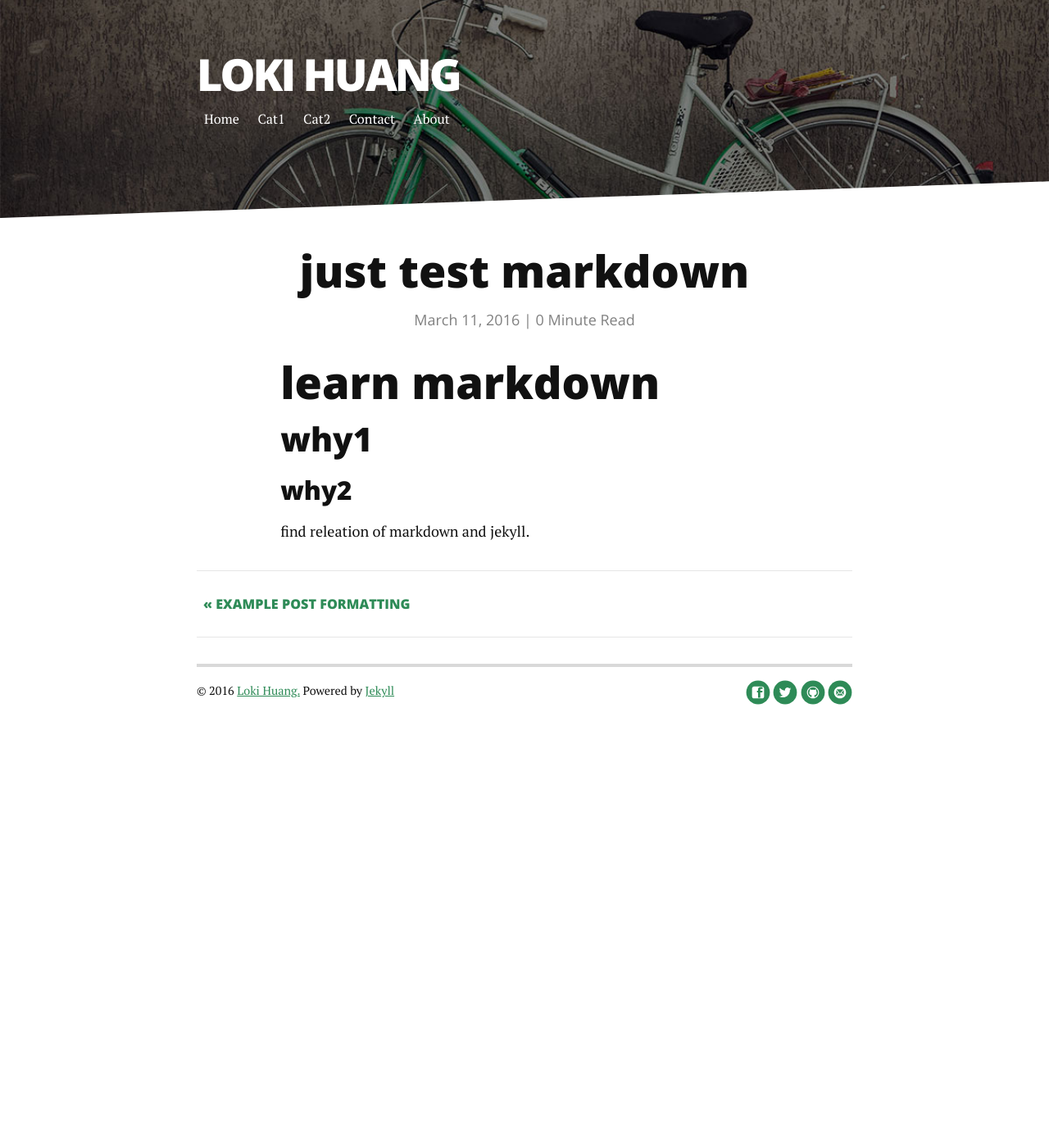
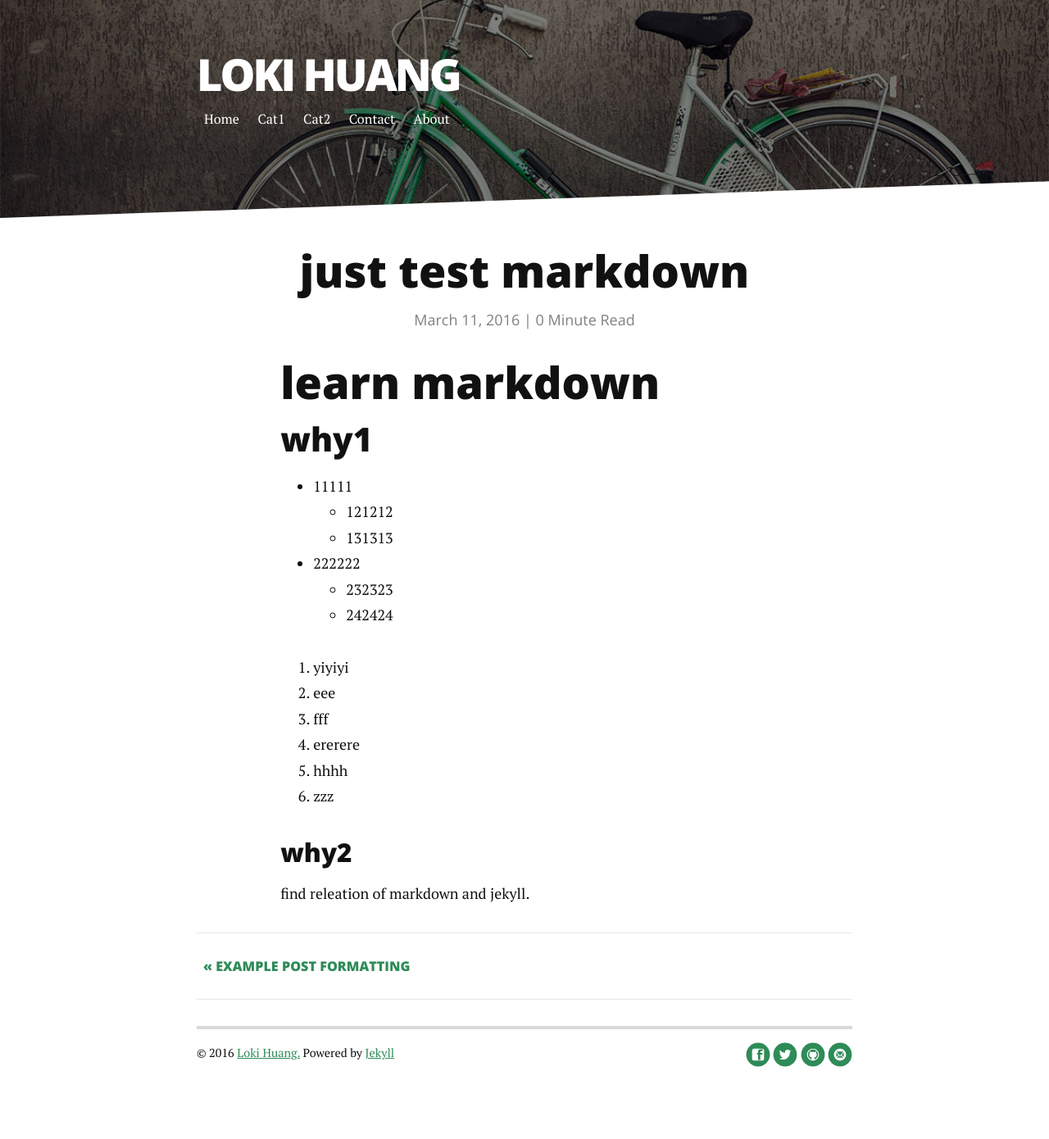
Before and after one commit to huyfaeng/huyfaeng.github.io, a Jekyll site: the page built from _posts/2016-03-11-test-markdown.markdown, in a window 1280 px wide. Shown: the whole page at 82% size. Built offline with Jekyll 4.4.1, drawn with Linux system fonts in a browser that asks for light colours; nearby versions of some CDN libraries; comment, search, counter and statistics services are not loaded; before the commit the page ends 948 px from its top, so only the background shows below that.

Commit message:
Update 2016-03-11-test-markdown.markdown

```diff
--- a/_posts/2016-03-11-test-markdown.markdown
+++ b/_posts/2016-03-11-test-markdown.markdown
@@ -9,6 +9,21 @@ categories: Cat1
 
 ## why1
 
+* 11111
+  * 121212
+  * 131313
+* 222222
+  * 232323
+  * 242424
+
+
+1. yiyiyi
+  1. eee
+  2. fff
+2.  ererere
+  1. hhhh
+  2. zzz
+
 
 ### why2
 find releation of markdown and jekyll.
```
